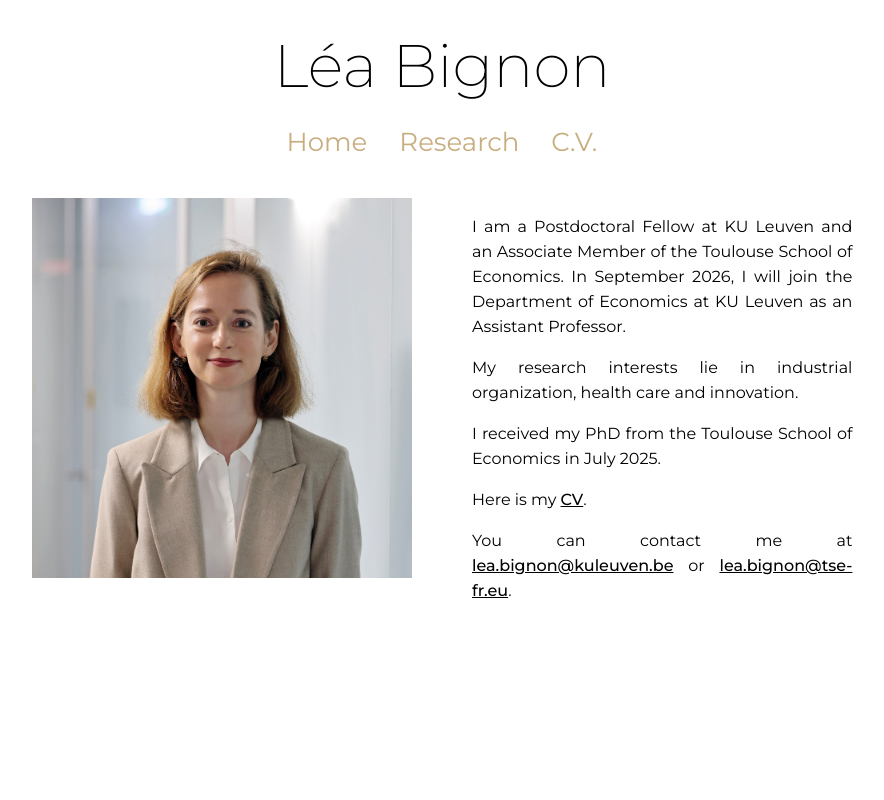
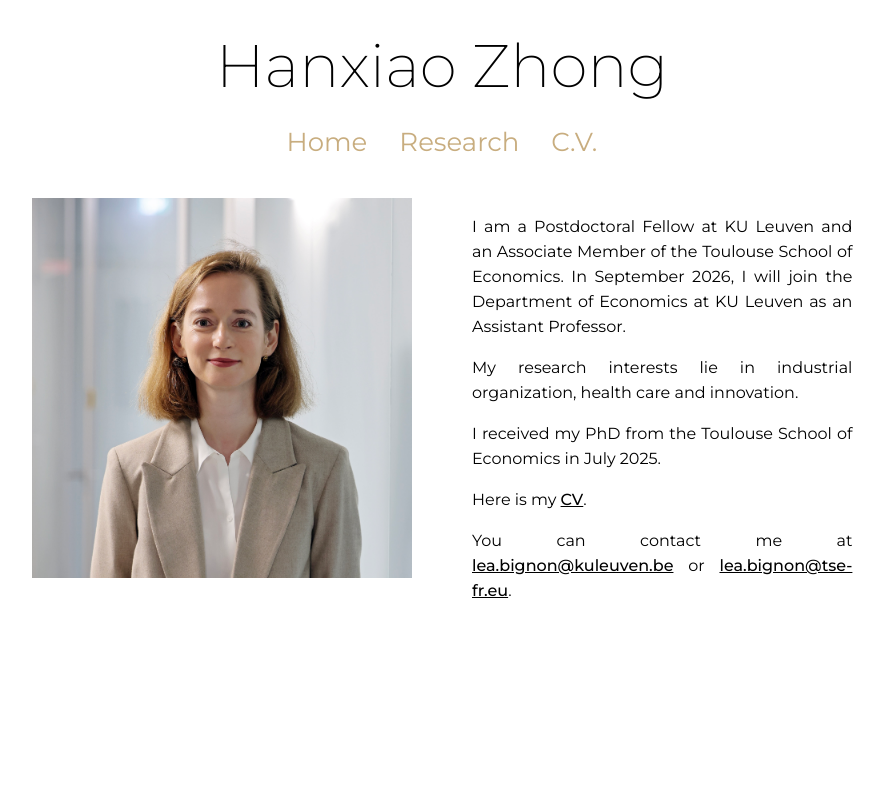
Before and after one commit to HanXiaoZhong/hanxiaozhong.github.io, a plain HTML site: page index.html in a window 1280 px wide. Shown: the top 800 px of the page, without its empty margins (198-1082 px from the left). Drawn offline with Linux system fonts and the light colour scheme.

Commit message:
Update author name in the header

```diff
--- a/index.html
+++ b/index.html
@@ -232,7 +232,7 @@ img{
 
 <body>
 <div class="header">
-  <p>Léa  Bignon</p>
+  <p>Hanxiao Zhong</p>
 </div>
 
 <div id="navbar">
```
